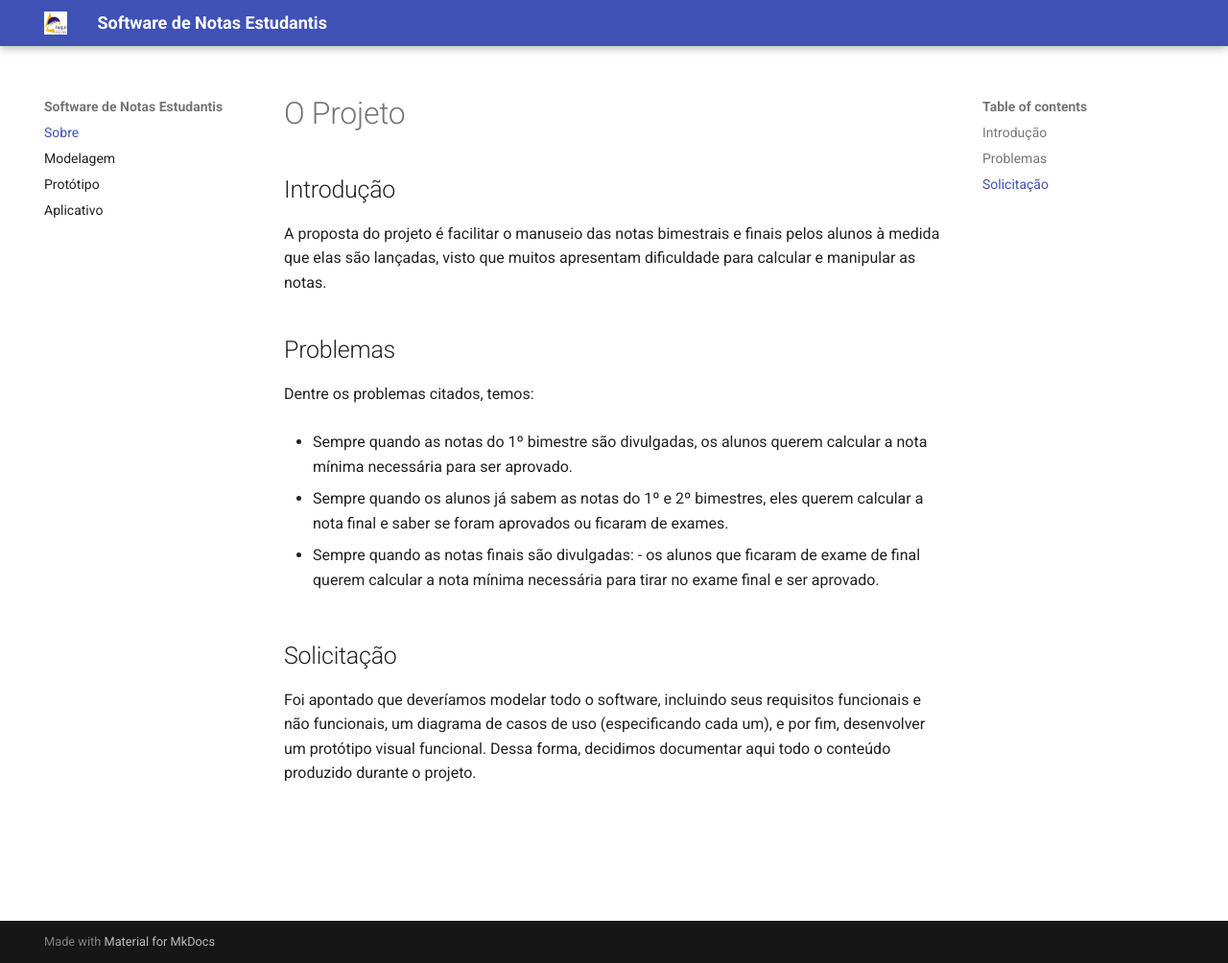
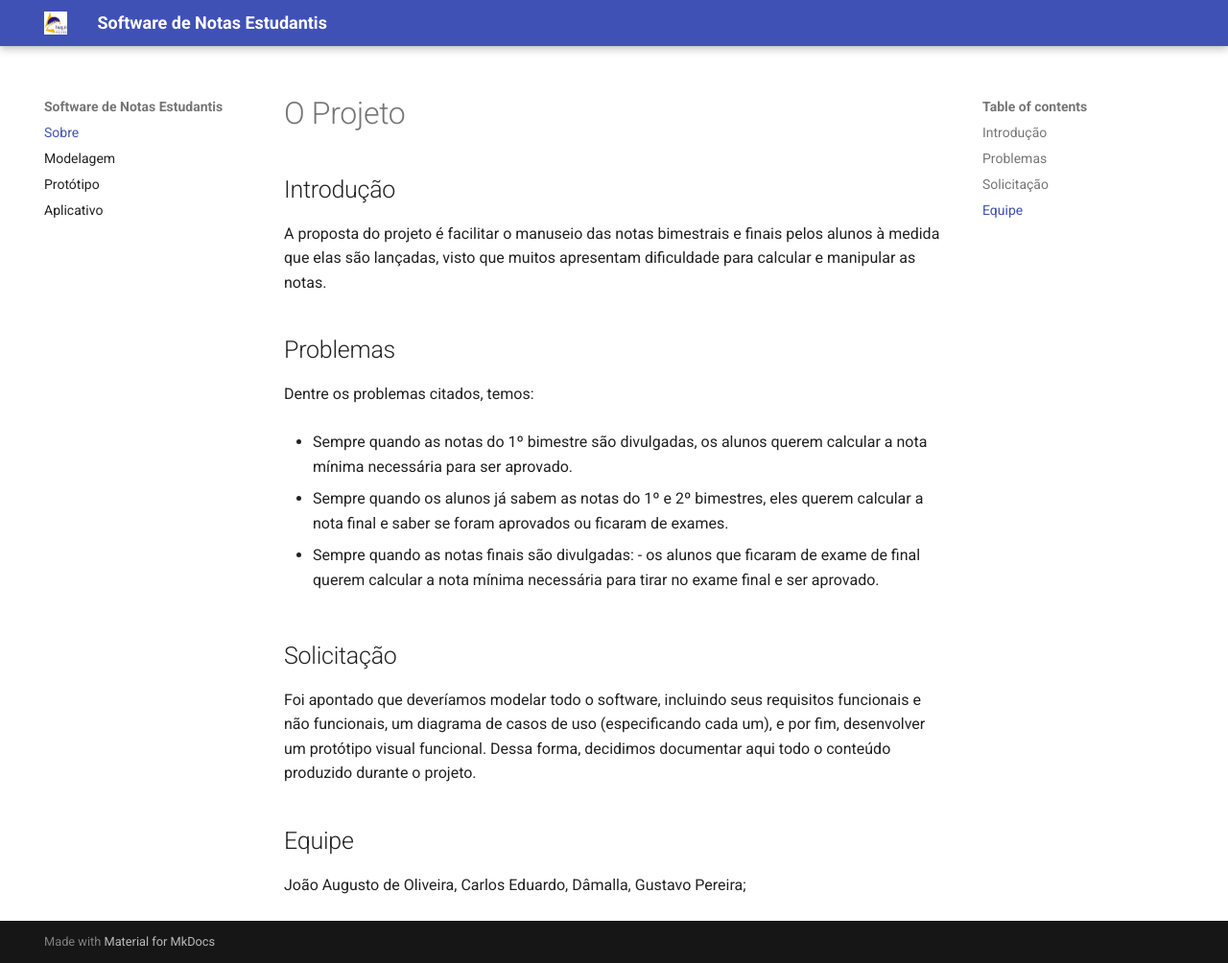
Before and after one commit to Joao0liver/sistema-notas, an MkDocs documentation site: the page built from docs/index.md, in a window 1280 px wide and 1004 px high. Shown: the whole window at 96% size. Built offline with MkDocs 1.6.1 and Material for MkDocs 9.7.7, drawn with Linux system fonts in a browser that asks for light colours.

Commit message:
Finalização da página do app.

```diff
--- a/docs/index.md
+++ b/docs/index.md
@@ -20,3 +20,10 @@ Dentre os problemas citados, temos:
 Foi apontado que deveríamos modelar todo o software, incluindo seus requisitos funcionais e não funcionais, um diagrama de casos de uso
 (especificando cada um), e por fim, desenvolver um protótipo visual funcional. Dessa forma, decidimos documentar aqui todo o conteúdo produzido
 durante o projeto.
+
+## Equipe
+
+João Augusto de Oliveira,
+Carlos Eduardo,
+Dâmalla,
+Gustavo Pereira;
--- a/mkdocs.yml
+++ b/mkdocs.yml
@@ -29,3 +29,6 @@ plugins:
       video_controls: True
       css_style:
         width: "50%"
+
+markdown_extensions:
+  - attr_list
```
Also changed, not shown: docs/app.md (+5 -1 lines), docs/prototype.md (+1 -1 lines), 1 other file.
